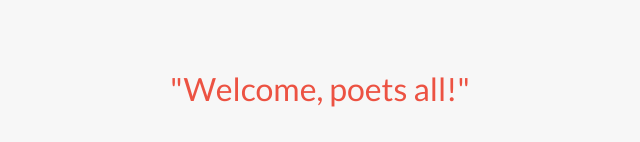
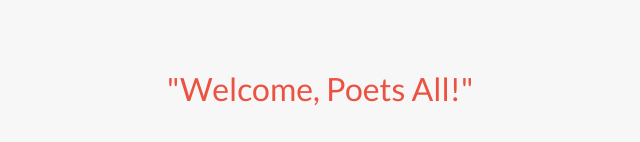
Before and after one commit to qwibbler/Capstone-Portal, a plain HTML site: page index.html in a window 1280 px wide. Shown: the part 805-947 px from the top of the page, 320-960 px from the left. Drawn offline with nearby package versions, Linux system fonts and the light colour scheme; a web font is replaced by a local one.

Commit message:
Update Readme

```diff
--- a/index.html
+++ b/index.html
@@ -57,8 +57,9 @@
         <h3>2021.11.09 (TUE)</h3>
         <h4>@ Allama Iqbal University, Lahore</h4>
       </section>
+
       <section class="about" id="aboutpage">
-        <h5>"Welcome, poets all!"</h5>
+        <h5>"Welcome, Poets All!"</h5>
         <h2>ALLAMA IQBAL DAY<br>POETRY FESTIVAL 2021</h2>
         <hr class="desktop">
         <p>
@@ -80,7 +81,6 @@
     </main>
   </header>
 
-
   <script src="https://cdn.jsdelivr.net/npm/bootstrap@5.1.3/dist/js/bootstrap.bundle.min.js"
   integrity="sha384-ka7Sk0Gln4gmtz2MlQnikT1wXgYsOg+OMhuP+IlRH9sENBO0LRn5q+8nbTov4+1p"
   crossorigin="anonymous"></script>
```
Also changed, not shown: .eslintrc.json (added), .github/workflows/linters.yml (added), .stylelintrc.json (added), README.md, Screenshot_D1_Desktop.png (added), Screenshot_D1_Mobile.png (added), 1 other file.
